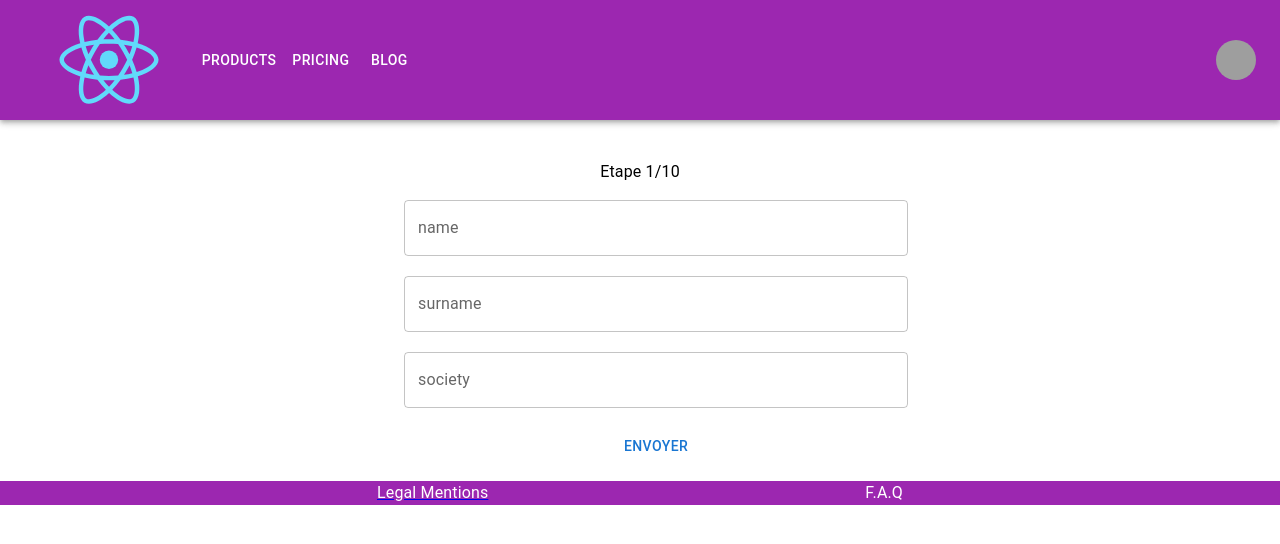
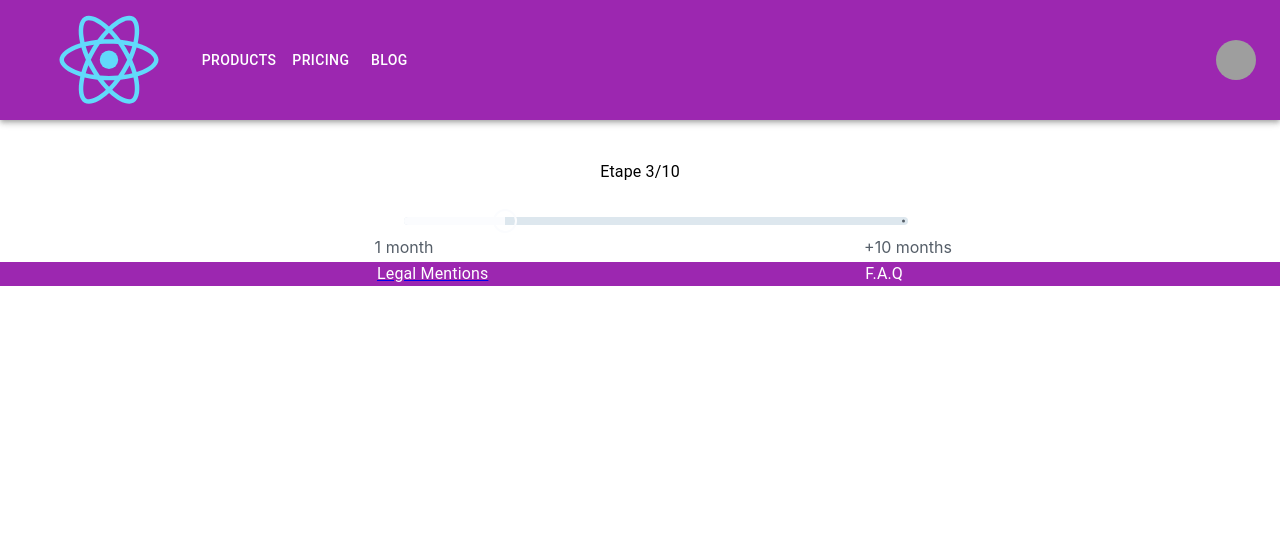
Before and after one commit to MarthL/survey, a React (Create React App) app: page / in a window 1280 px wide. Shown: the top 544 px of the page. Built offline with nearby package versions, Linux system fonts and the light colour scheme; grey boxes are pictures that could not be loaded.

Commit message:
slider front is rdy

```diff
--- a/src/components/Stepper/Step1.tsx
+++ b/src/components/Stepper/Step1.tsx
@@ -30,6 +30,7 @@ const validate = (values: any) => {
 
 return (
   <>
+    <Typography align='center' fontStyle="oblique">Please give us some details about you</Typography>
     <Formik initialValues={{ name: '', surname: '', society: '' }}
       validate={validate}
       onSubmit={(values) => {
--- a/src/components/Stepper/Step2.tsx
+++ b/src/components/Stepper/Step2.tsx
@@ -22,12 +22,14 @@ export function  Step2(props: any): JSX.Element {
 
   return (<>
   <Formik initialValues={{item: 'Individual'}}
-    onSubmit={ (values) => {
-        alert('test')
-        alert(JSON.stringify(values, null, 2));
+    onSubmit={ (values: any) => {
+        setItem(values);
+        alert(JSON.stringify(item));
+        setCount(3);
       }
     }>
   <Container sx={{ margin: "1rem" }}>
+  <Typography align='center' fontStyle="oblique">Which kind of structure this project is about ?</Typography>
     <Form>
     <RadioGroup aria-label="Your plan" name="people" defaultValue="Individual">
       <List
--- a/src/components/Stepper/Step3.tsx
+++ b/src/components/Stepper/Step3.tsx
@@ -1,6 +1,44 @@
 import React from "react";
 import { JSX } from "react/jsx-runtime";
+import Slider from '@mui/joy/Slider';
+import Tooltip from '@mui/material/Tooltip';
+import { Container } from "@mui/material";
 
-export function step3(): JSX.Element {
-  return(<>step 3</>)
+export function Step3(props: any): JSX.Element {
+
+  const { set, setCount } = props;
+
+  function valueText(value: number) {
+    return `${value} month`;
+  }
+
+  const isMaxValue = (value: any) => {
+    if (value === 11) {
+      return '+10';
+    } else {
+      return value;
+    }
+  }
+
+  const marks = [
+    {value : 1, label: "1 month"},
+    { value: 11, label: '+10 months' },
+  ];
+
+  return(<>
+  <Container sx={{ margin: "1rem" }}>
+  <Slider
+    color="info"
+    size="lg"
+    variant="solid"
+    defaultValue={3}
+    max={11}
+    min={1}
+    valueLabelDisplay="auto"
+    marks={marks}
+    valueLabelFormat={isMaxValue}
+    getAriaValueText={valueText}/>
+
+  </Container>
+  </>)
 }
--- a/src/components/Stepper/StepperComponent.tsx
+++ b/src/components/Stepper/StepperComponent.tsx
@@ -9,16 +9,19 @@ import styles from './StepperComponent.module.css';
 
 import { Step1 } from './Step1';
 import { Step2 } from './Step2';
+import { Step3 } from './Step3';
 
 export function StepperComponent(props: any): JSX.Element {
 
-  const [count, setCount] = useState(1);
+  const [count, setCount] = useState(3); // set to 1 by default, change for debug
   const maxCount: any = 10;
 
   return(
     <>
       <Typography align='center' mt={5} mb={2}> Etape <span>{count}/{maxCount}</span></Typography>
-      {count === 1 ? <Step1 setCount={setCount}/> : <Step2 setCount={setCount}/>}
+      {count === 1 ? <Step1 setCount={setCount}/> : false}
+      { count === 2 ? <Step2 setCount={setCount}/> : false}
+      { count === 3 ? <Step3 setCount={setCount} /> : false }
     </>
   )
 
```
